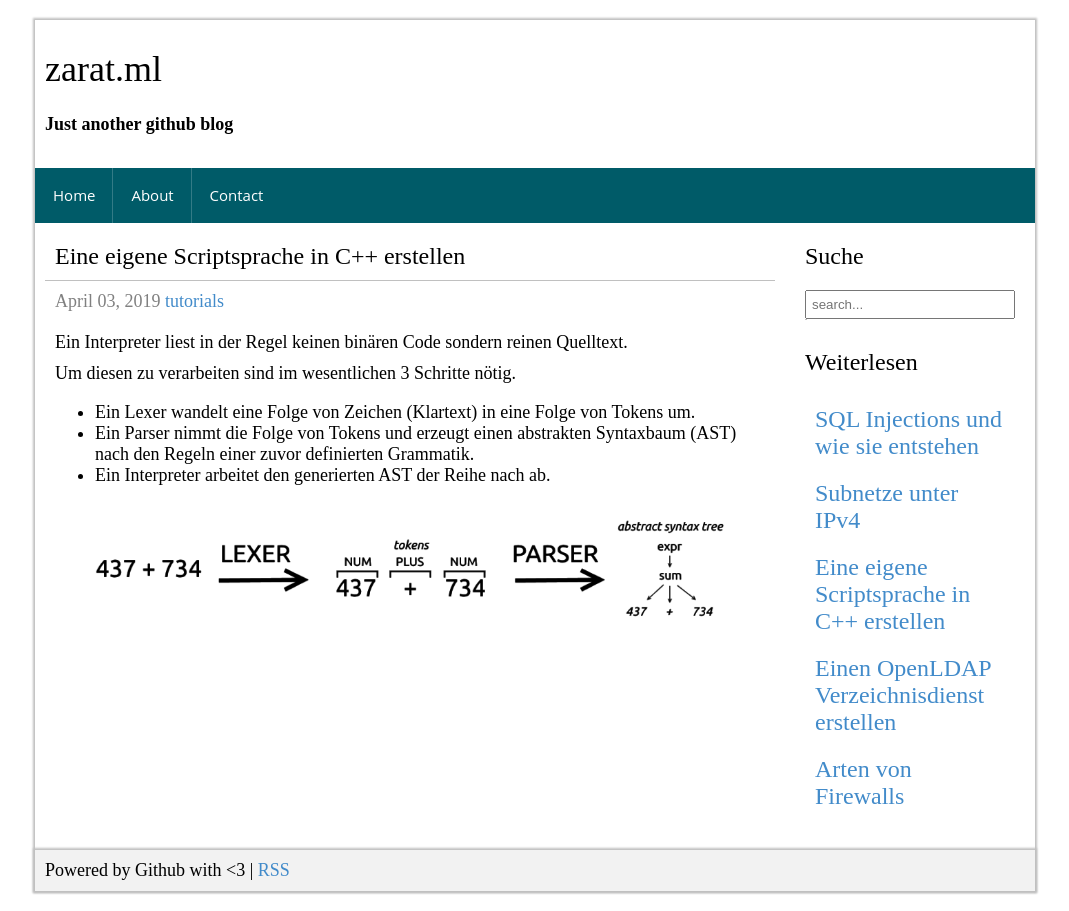
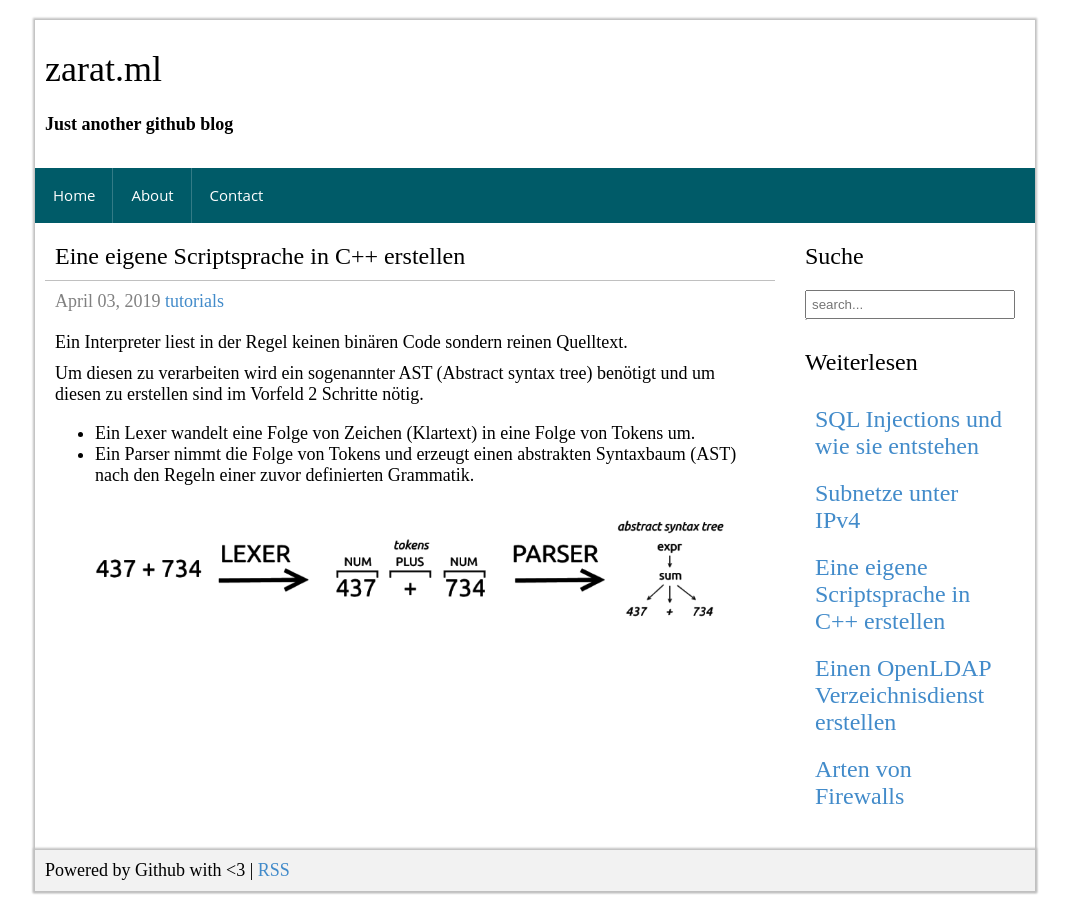
Before and after one commit to zarat/zarat.github.io, a Jekyll site: the page built from _posts/2019-04-03-script-interpreter.markdown, in a window 1280 px wide. Shown: the whole page, without its empty margins (105-1174 px from the left). Built offline with Jekyll 4.4.1, drawn with Linux system fonts in a browser that asks for light colours; comment, search, counter and statistics services are not loaded.

Commit message:
Update 2019-04-03-script-interpreter.markdown

```diff
--- a/_posts/2019-04-03-script-interpreter.markdown
+++ b/_posts/2019-04-03-script-interpreter.markdown
@@ -10,12 +10,11 @@ Ein Interpreter liest in der Regel keinen binären Code sondern reinen Quelltext
 
 <!--excerpt_separator-->
 
-Um diesen zu verarbeiten sind im wesentlichen 3 Schritte nötig.
+Um diesen zu verarbeiten wird ein sogenannter AST (Abstract syntax tree) benötigt und um diesen zu erstellen sind im Vorfeld 2 Schritte nötig.
 
 <ul>
  <li>Ein Lexer wandelt eine Folge von Zeichen (Klartext) in eine Folge von Tokens um.</li>
  <li>Ein Parser nimmt die Folge von Tokens und erzeugt einen abstrakten Syntaxbaum (AST) nach den Regeln einer zuvor definierten Grammatik.</li>
- <li>Ein Interpreter arbeitet den generierten AST der Reihe nach ab.</li>
 </ul>
 
 <img src="https://zarat.ml/assets/images/interpreter_chain.png" style="width:100%;">
```
